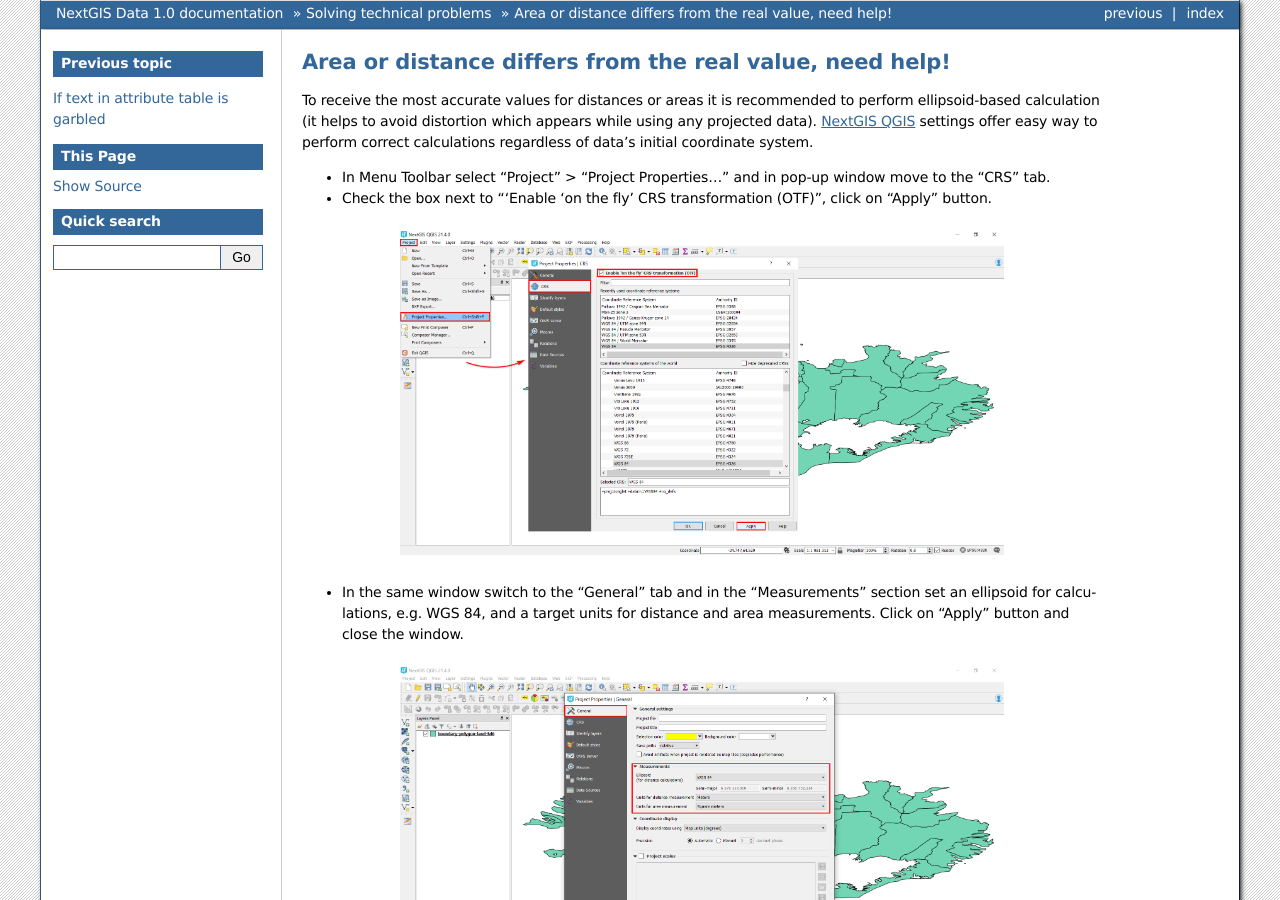
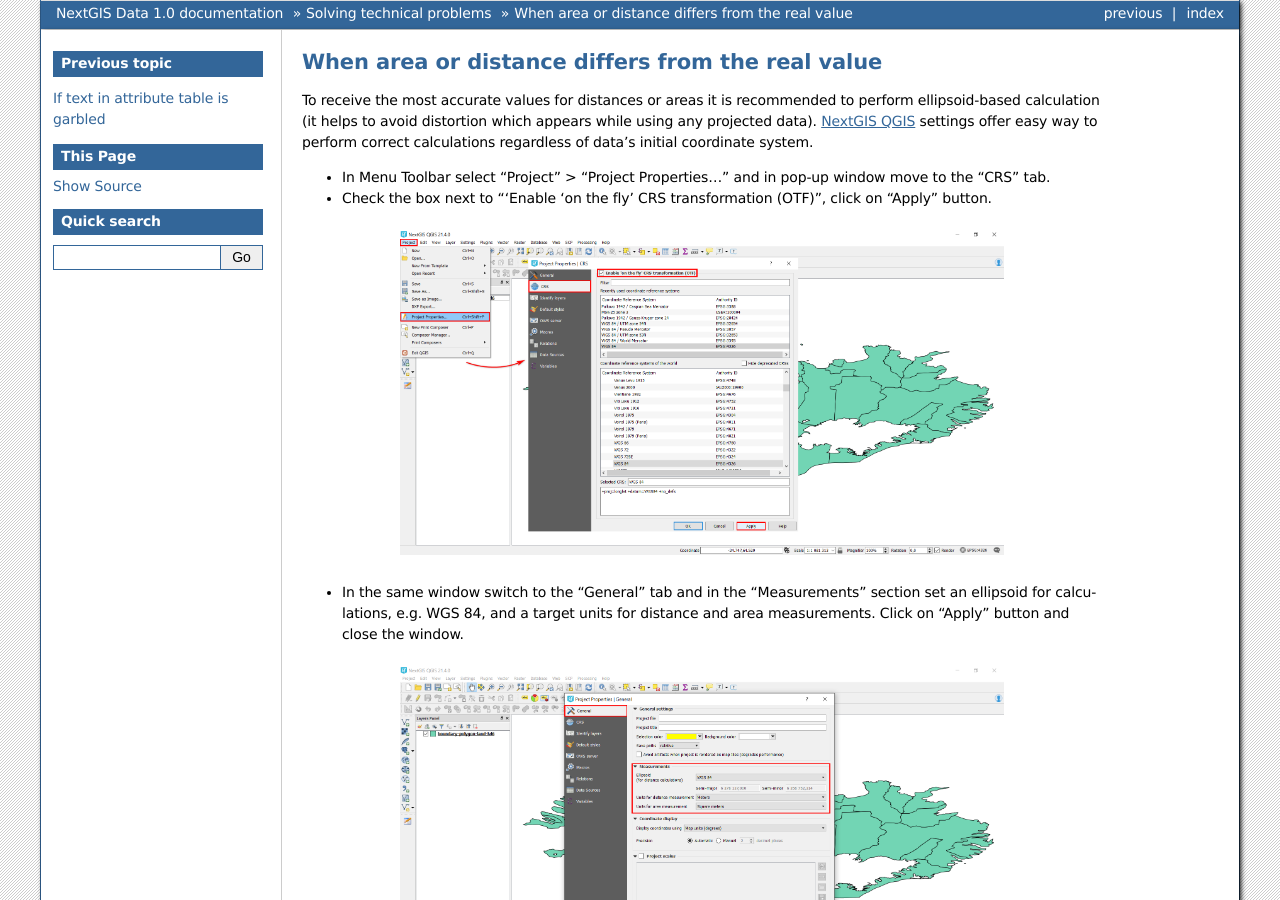
Before and after one commit to nextgis/docs_data, a Sphinx documentation site: the page built from source/calc_area.rst, in a window 1280 px wide and 900 px high. Built offline with Sphinx 7.4.7, drawn with Linux system fonts in a browser that asks for light colours; formulas are drawn with MathJax 3; pages that are not in the unit, such as notebooks, are missing from menus; some of the changed text lies outside the part shown.

Commit message:
Update calc_area.rst

```diff
--- a/source/calc_area.rst
+++ b/source/calc_area.rst
@@ -1,6 +1,6 @@
 .. _data_calc_area:
 
-Area or distance differs from the real value, need help!
+When area or distance differs from the real value
 =====================================
 
 To receive the most accurate values for distances or areas it is recommended to perform ellipsoid-based calculation (it helps to avoid distortion which appears while using any projected data).
```
